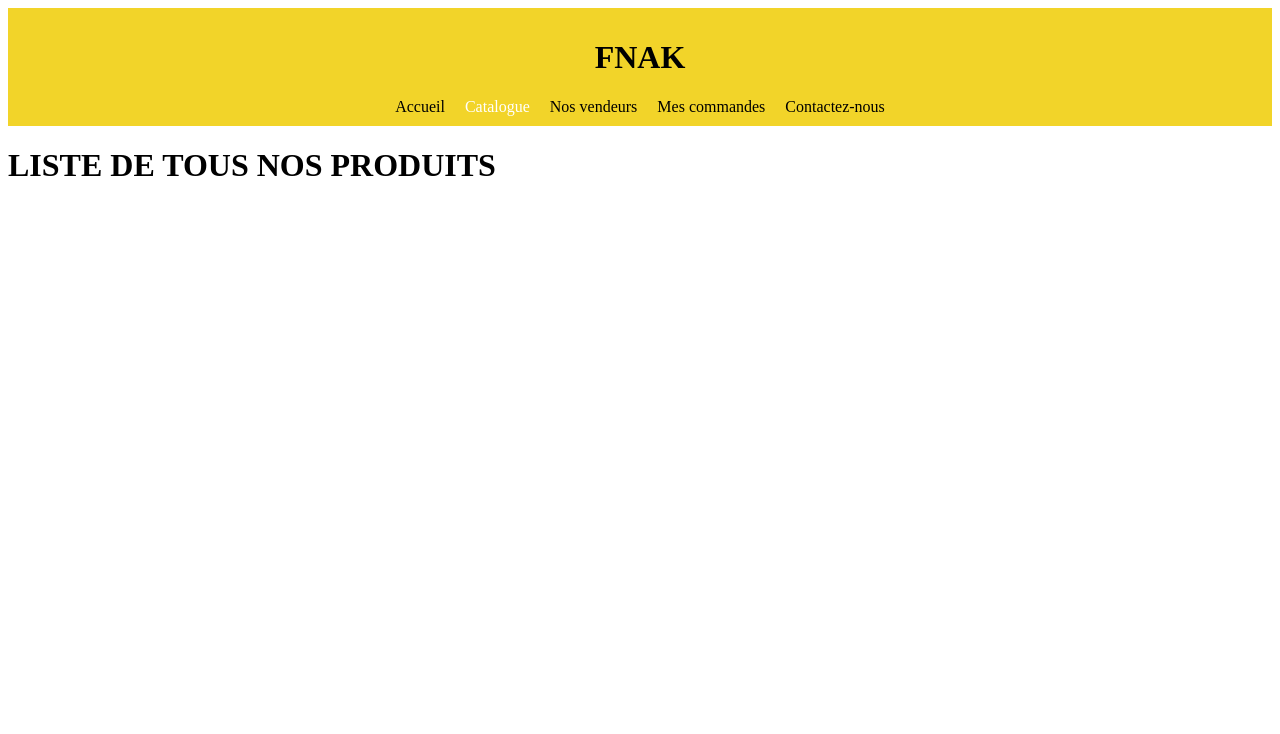
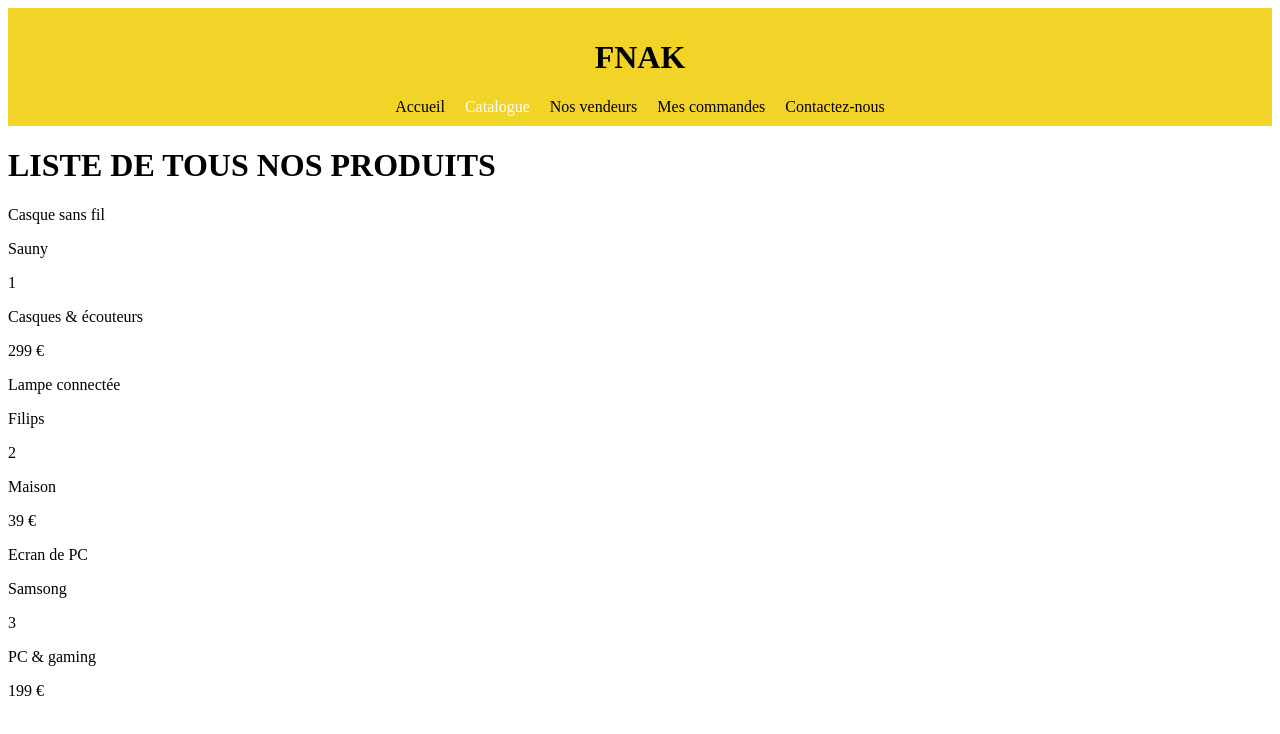
Before and after one commit to Mathunder/tse_ihm_project, an Angular app in the folder front-end-app/: page /catalogue in a window 1280 px wide. Shown: the top 734 px of the page. Built offline with nearby package versions, Linux system fonts and the light colour scheme.

Commit message:
list of products added to the 'catalogue' menu

```diff
--- /dev/null
+++ b/front-end-app/src/app/product-template/product-template.component.html
@@ -0,0 +1,5 @@
+<p>{{ product.name }}</p>
+<p>{{ product.brand }}</p>
+<p>{{ product.id }}</p>
+<p>{{ product.category }}</p>
+<p>{{ product.price }} {{ product.currency }}</p>
--- /dev/null
+++ b/front-end-app/src/app/product-template/product-template.component.ts
@@ -0,0 +1,13 @@
+import { Component, Input, OnInit } from '@angular/core';
+
+@Component({
+  selector: 'product-template',
+  templateUrl: './product-template.component.html',
+  styleUrls: ['./product-template.component.css']
+})
+export class ProductTemplateComponent implements OnInit {
+
+  ngOnInit(): void {}
+
+  @Input() product: any;
+}
--- a/front-end-app/src/app/products-list/products-list.component.html
+++ b/front-end-app/src/app/products-list/products-list.component.html
@@ -1 +1,3 @@
 <h1>LISTE DE TOUS NOS PRODUITS</h1>
+
+<product-template *ngFor="let currentproduct of (products | async)" [product]="currentproduct"></product-template>
--- a/front-end-app/src/app/products-list/products-list.component.ts
+++ b/front-end-app/src/app/products-list/products-list.component.ts
@@ -1,10 +1,24 @@
-import { Component } from '@angular/core';
+import { Component, OnInit } from '@angular/core';
+import { ProductService } from '../services/product.service';
+import { Observable } from 'rxjs';
+import { Product } from 'src/interfaces/product';
 
 @Component({
   selector: 'app-products-list',
   templateUrl: './products-list.component.html',
   styleUrls: ['./products-list.component.css']
 })
-export class ProductsListComponent {
+export class ProductsListComponent implements OnInit {
 
+  constructor(private productService: ProductService) {}
+
+  products: Observable<Product[]> | undefined;
+
+  showProduct() {
+    this.products = this.productService.getProduct();
+  }
+
+  ngOnInit(): void {
+    this.showProduct();
+  }
 }
--- /dev/null
+++ b/front-end-app/src/app/services/product.service.ts
@@ -0,0 +1,18 @@
+import { Injectable } from '@angular/core';
+import { HttpClient } from '@angular/common/http'
+import { Observable } from 'rxjs';
+import { Product } from 'src/interfaces/product';
+
+@Injectable({
+  providedIn: 'root'
+})
+export class ProductService {
+
+  constructor(private http: HttpClient) { }
+
+  productUrl = "assets/products.json";
+
+  getProduct():Observable<Product[]> {
+    return this.http.get<Product[]>(this.productUrl);
+  }
+}
--- a/front-end-app/src/assets/products.json
+++ b/front-end-app/src/assets/products.json
@@ -1,7 +1,7 @@
 [
 	{
 		"name": "Casque sans fil",
-		"marque": "Sauny",
+		"brand": "Sauny",
 		"id": 1,
 		"category": "Casques & écouteurs",
 		"price": 299,
@@ -9,7 +9,7 @@
 	},
 	{
 		"name": "Lampe connectée",
-		"marque": "Filips",
+		"brand": "Filips",
 		"id": 2,
 		"category": "Maison",
 		"price": 39,
@@ -17,7 +17,7 @@
 	},
 	{
 		"name": "Ecran de PC",
-		"marque": "Samsong",
+		"brand": "Samsong",
 		"id": 3,
 		"category": "PC & gaming",
 		"price": 199,
--- a/front-end-app/src/interfaces/product.ts
+++ b/front-end-app/src/interfaces/product.ts
@@ -1,6 +1,6 @@
 export interface Product {
 	name: string,
-	marque: string,
+	brand: string,
 	id: number,
 	category: string,
 	price: number,
--- a/front-end-app/tsconfig.json
+++ b/front-end-app/tsconfig.json
@@ -1,4 +1,3 @@
-/* To learn more about this file see: https://angular.io/config/tsconfig. */
 {
   "compileOnSave": false,
   "compilerOptions": {
```
Also changed, not shown: front-end-app/src/app/app.module.ts (+6 -2 lines), front-end-app/src/app/product-template/product-template.component.css (added), 2 other files (tests, documents, lock files or other folders).
